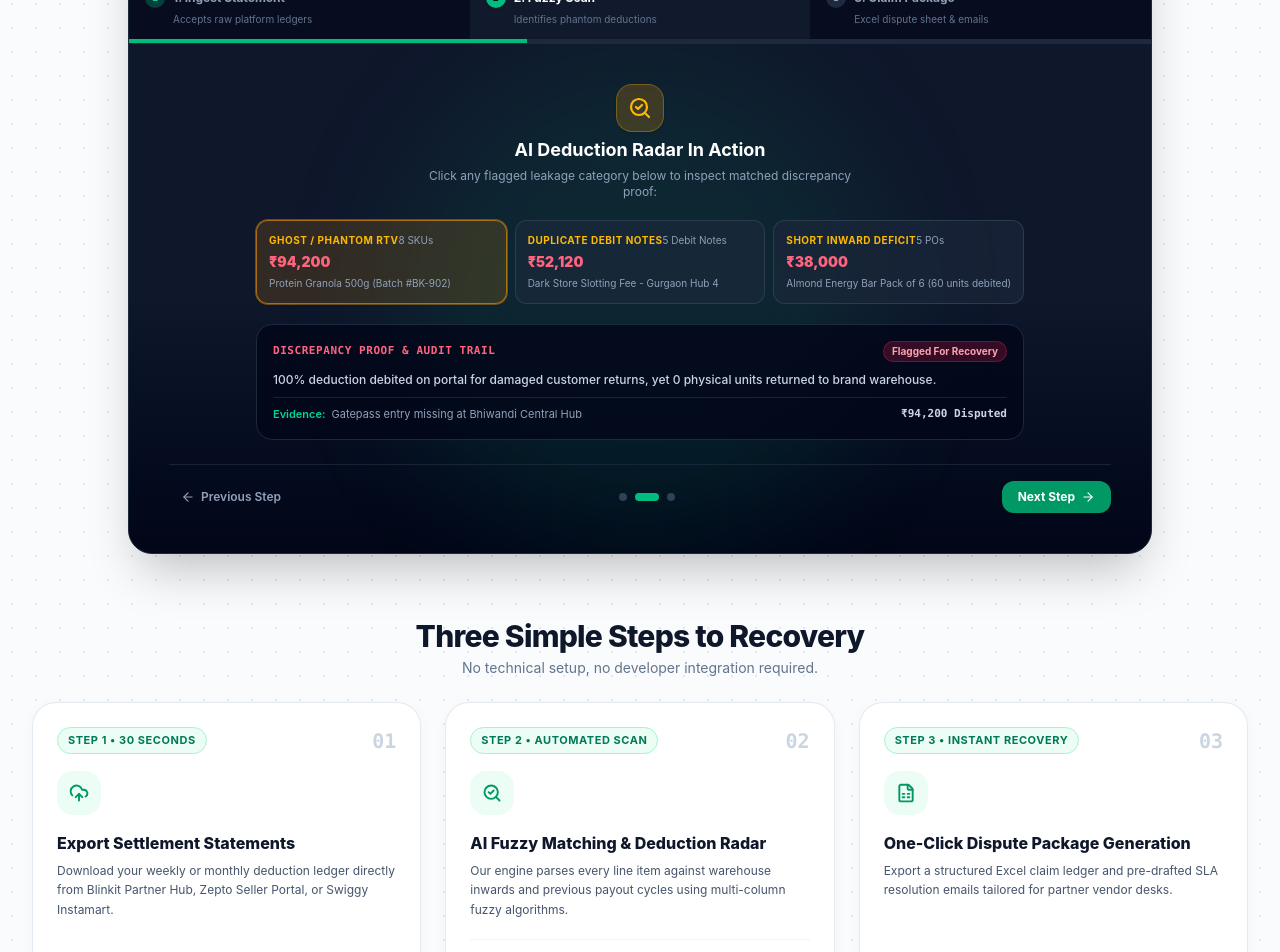
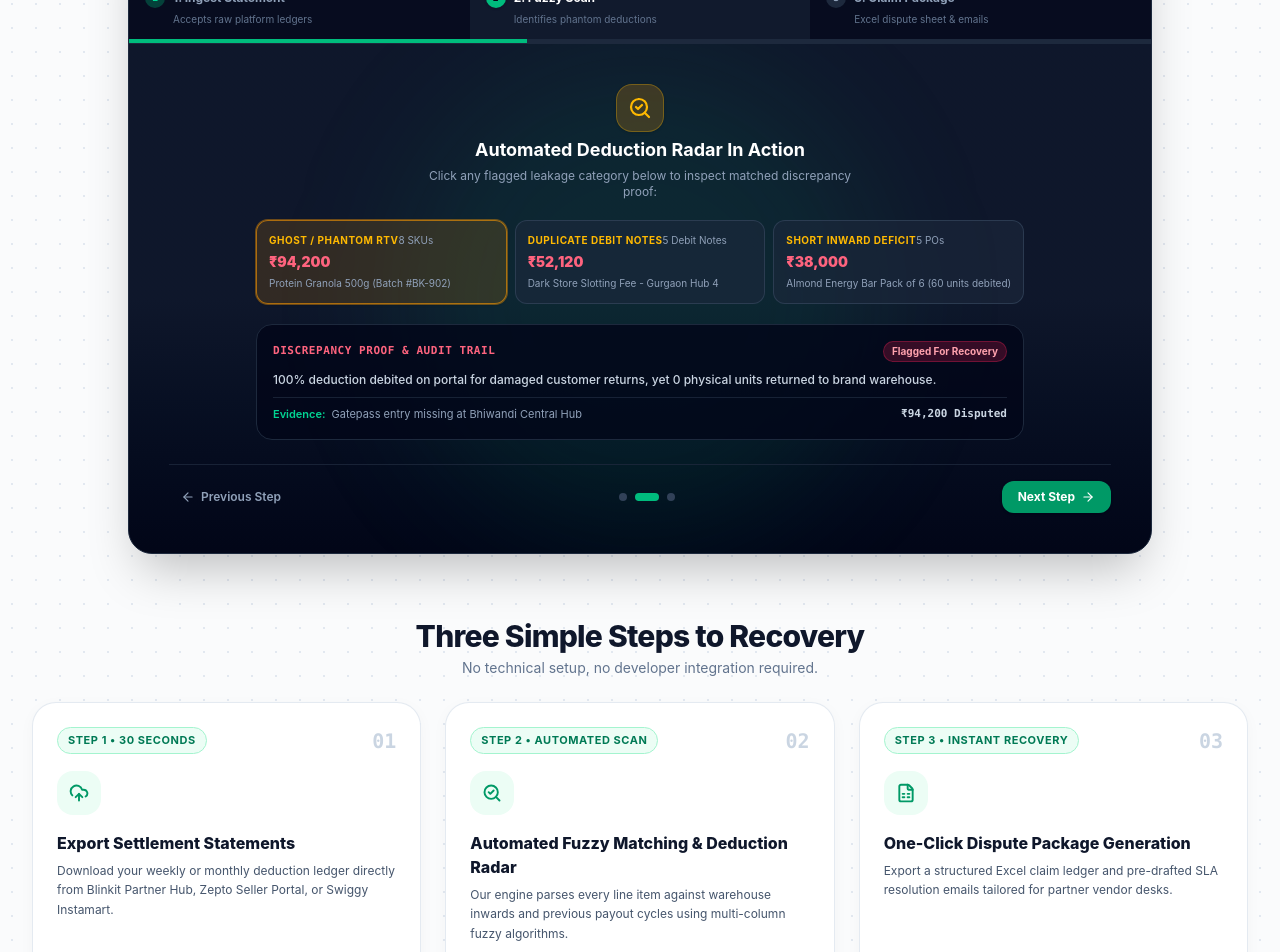
Before and after one commit to KrishnaKhandelwal/AuditPay, a Next.js app: page /how-it-works in a window 1280 px wide. Shown: the part 560-1512 px from the top of the page. Built offline with nearby package versions, Linux system fonts and the light colour scheme.

Commit message:
fix: remove all AI references and replace with automated across how-it-works page

```diff
--- a/src/app/how-it-works/page.tsx
+++ b/src/app/how-it-works/page.tsx
@@ -166,7 +166,7 @@ export default function HowItWorksPage() {
     },
     {
       step: '02',
-      title: 'AI Fuzzy Matching & Deduction Radar',
+      title: 'Automated Fuzzy Matching & Deduction Radar',
       shortDesc: 'Our engine parses every line item against warehouse inwards and previous payout cycles using multi-column fuzzy algorithms.',
       icon: SearchCheck,
       color: 'bg-amber-500',
@@ -436,7 +436,7 @@ export default function HowItWorksPage() {
                     <div className="w-12 h-12 rounded-2xl bg-amber-500/20 border border-amber-400/30 text-amber-400 flex items-center justify-center mx-auto shadow-sm">
                       <SearchCheck className="w-6 h-6 stroke-[2.2]" />
                     </div>
-                    <h3 className="text-lg font-bold text-white">AI Deduction Radar In Action</h3>
+                    <h3 className="text-lg font-bold text-white">Automated Deduction Radar In Action</h3>
                     <p className="text-xs text-slate-400 max-w-md mx-auto">
                       Click any flagged leakage category below to inspect matched discrepancy proof:
                     </p>
```
